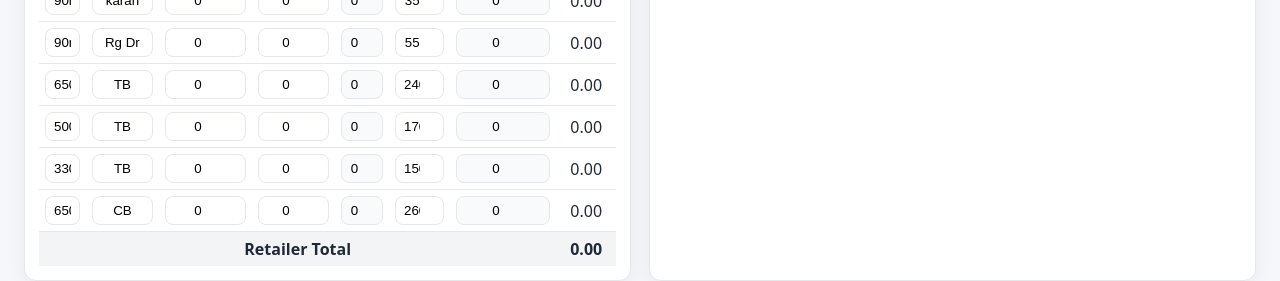
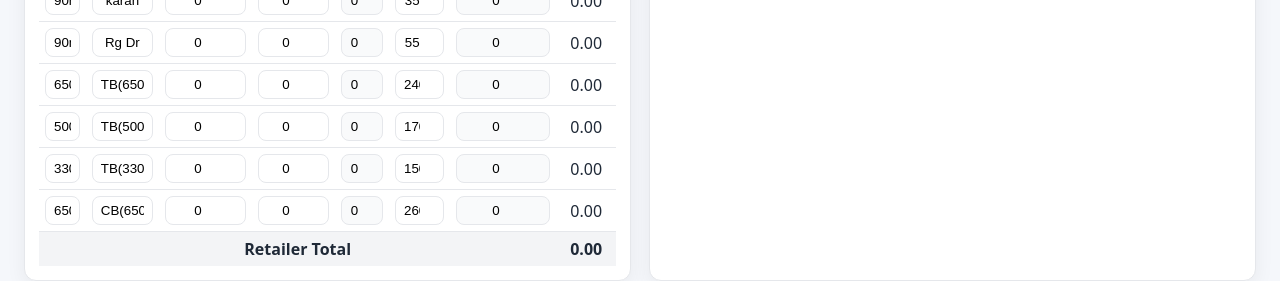
Before and after one commit to Shreyas618/shop, a plain HTML site: page index.html in a window 1280 px wide. Shown: the part 491-772 px from the top of the page. Drawn offline with Linux system fonts and the light colour scheme.

Commit message:
Update index.html

```diff
--- a/index.html
+++ b/index.html
@@ -119,7 +119,7 @@
   const ROWS_WHOLESALE = 5;
 
   const mlData   = ["180ml","180ml","90ml","180ml","90ml","180ml","90ml","90ml","650ml","500ml","330ml","650ml"];
-  const brandData= ["Spl(G)","Spl(P)","Spl","TP(P)","TP","karan","karan","Rg Dr","TB","TB","TB","CB"];
+  const brandData= ["Spl(G)","Spl(P)","Spl","TP(P)","TP","karan","karan","Rg Dr","TB(650)","TB(500)","TB(330)","CB(650)"];
   const mrpData  = [80,80,45,80,45,70,35,55,240,170,150,260];
 
   const nf = (n)=> (isNaN(n) ? '0.00' : Number(n).toFixed(2));
```
